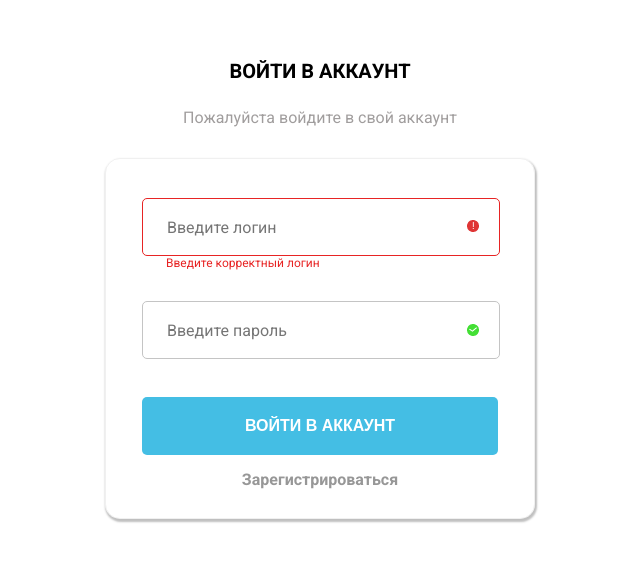
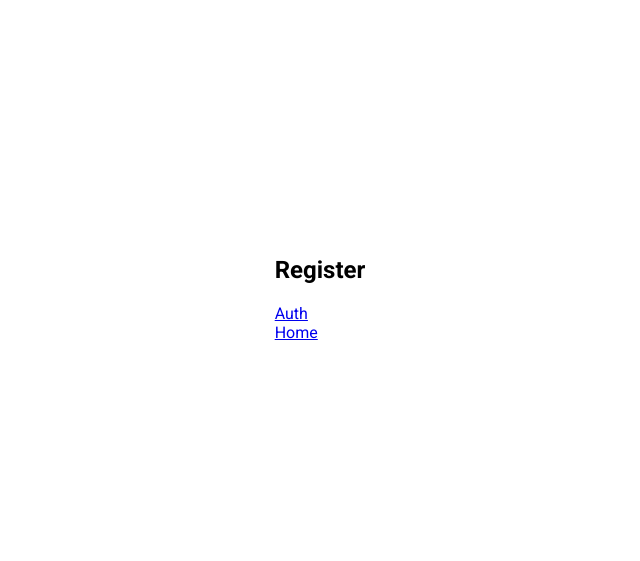
Before and after one commit to cartario/chatFull, a React (Create React App) app: page /register in a window 1280 px wide. Shown: the part 111-672 px from the top of the page, without its empty margins (320-960 px from the left). Built offline with nearby package versions, Linux system fonts and the light colour scheme.

Commit message:
react-router-dom

```diff
--- a/src/App.js
+++ b/src/App.js
@@ -1,9 +1,15 @@
 import Auth from './components/Auth';
+import Register from './components/Register';
+import {Route, Link} from 'react-router-dom';
 
 function App() {
   return (
     <div className="App">
-      <Auth />
+      <Route path="/" exact>
+        <Link to="/register">Hello, lets try to register</Link>
+      </Route>
+      <Route path="/auth" component={Auth} exact/>
+      <Route path="/register" component={Register} exact/>
     </div>
   );
 }
--- a/src/components/Auth.jsx
+++ b/src/components/Auth.jsx
@@ -1,4 +1,5 @@
 import React from 'react';
+import {Link} from 'react-router-dom';
 
 export default () => {
   const handleClick = (e)=>{
@@ -23,7 +24,7 @@ export default () => {
 
         <div className="auth__controls">
           <button tabIndex="0" onClick={handleClick} className="auth__login" type="submit">Войти в аккаунт</button>
-          <div tabIndex="0" className="auth__signin">Зарегистрироваться</div>
+          <Link to="/register" tabIndex="0" className="auth__signin">Зарегистрироваться</Link>
         </div>
       </form>
     </div>
--- /dev/null
+++ b/src/components/Register.jsx
@@ -0,0 +1,17 @@
+import React from 'react';
+import {Link} from 'react-router-dom';
+
+
+export default () => {
+  const handleClick = (e)=>{
+    e.preventDefault();
+  }
+
+  return (
+    <div className="register">
+      <h2>Register</h2>
+      <Link to="/auth">Auth</Link><br/>
+      <Link to="/">Home</Link>    <br/>
+    </div>
+  );
+};
--- a/src/index.js
+++ b/src/index.js
@@ -2,10 +2,13 @@ import React from 'react';
 import ReactDOM from 'react-dom';
 import './styles/index.scss';
 import App from './App';
+import {BrowserRouter as Router} from 'react-router-dom';
 
 ReactDOM.render(
   <React.StrictMode>
-    <App />
+    <Router>
+      <App />
+    </Router>
   </React.StrictMode>,
   document.getElementById('root')
 );
--- a/src/styles/index.scss
+++ b/src/styles/index.scss
@@ -23,3 +23,7 @@ code {
 @import './variables.scss';
 @import './app.scss';
 @import './auth.scss';
+
+.register {
+  margin: 0 auto;
+}
```
